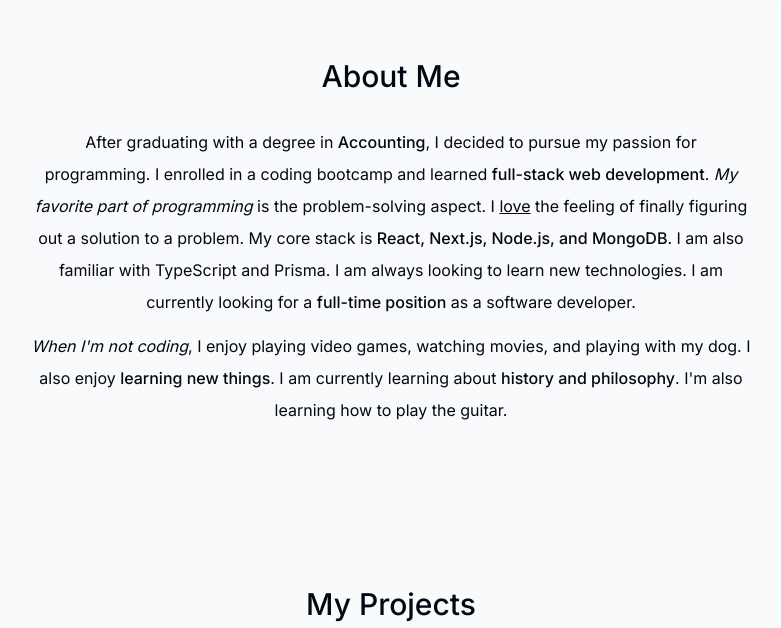
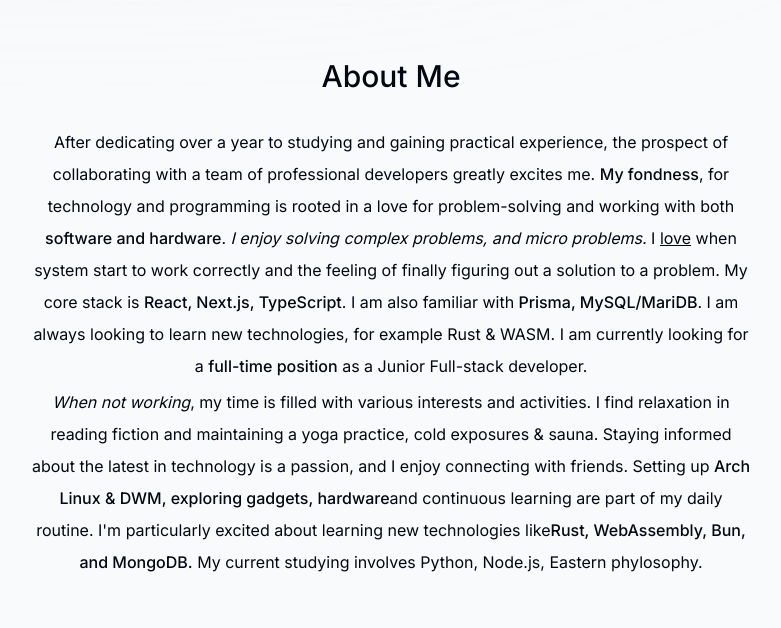
Before and after one commit to IharBahamaz/portfolio-project, a Next.js app: page / in a window 1280 px wide. Shown: the part 820-1448 px from the top of the page, without its empty margins (249-1030 px from the left). Built offline with nearby package versions, Linux system fonts and the light colour scheme; no server answers.

Commit message:
Redacting about section

```diff
--- a/components/About.tsx
+++ b/components/About.tsx
@@ -10,37 +10,49 @@
   return (
     <motion.section
       ref={ref}
-      className="mb-28 max-w-[45rem] text-center leading-8 sm:mb-40 scroll-mt-28"
+      className='mb-28 max-w-[45rem] text-center leading-8 sm:mb-40 scroll-mt-28'
       initial={{ opacity: 0, y: 100 }}
       animate={{ opacity: 1, y: 0 }}
       transition={{ delay: 0.175 }}
-      id="about"
+      id='about'
     >
       <SectionHeading>About me</SectionHeading>
-      <p className="mb-3">
-        After graduating with a degree in{' '}
-        <span className="font-medium">Accounting</span>, I decided to pursue my
-        passion for programming. I enrolled in a coding bootcamp and learned{' '}
-        <span className="font-medium">full-stack web development</span>.{' '}
-        <span className="italic">My favorite part of programming</span> is the
-        problem-solving aspect. I <span className="underline">love</span> the
-        feeling of finally figuring out a solution to a problem. My core stack
-        is{' '}
-        <span className="font-medium">
-          React, Next.js, Node.js, and MongoDB
-        </span>
-        . I am also familiar with TypeScript and Prisma. I am always looking to
-        learn new technologies. I am currently looking for a{' '}
-        <span className="font-medium">full-time position</span> as a software
-        developer.
+      <p className='mb-1'>
+        After dedicating over a year to studying and gaining practical
+        experience, the prospect of collaborating with a team of professional
+        developers greatly excites me.{' '}
+        <span className='font-medium'>My fondness</span>, for technology and
+        programming is rooted in a love for problem-solving and working with
+        both <span className='font-medium'>software and hardware</span>.{' '}
+        <span className='italic'>
+          I enjoy solving complex problems, and micro problems.
+        </span>{' '}
+        I <span className='underline'>love</span> when system start to work
+        correctly and the feeling of finally figuring out a solution to a
+        problem. My core stack is{' '}
+        <span className='font-medium'>React, Next.js, TypeScript</span>. I am
+        also familiar with
+        <span className='font-medium'> Prisma, MySQL/MariDB</span>. I am always
+        looking to learn new technologies, for example Rust & WASM. I am
+        currently looking for a{' '}
+        <span className='font-medium'>full-time position</span> as a Junior
+        Full-stack developer.
       </p>
       <p>
-        <span className="italic">When I&apos;m not coding</span>, I enjoy
-        playing video games, watching movies, and playing with my dog. I also
-        enjoy <span className="font-medium">learning new things</span>. I am
-        currently learning about{' '}
-        <span className="font-medium">history and philosophy</span>. I&apos;m
-        also learning how to play the guitar.
+        <span className='italic'>When not working</span>, my time is filled with
+        various interests and activities. I find relaxation in reading fiction
+        and maintaining a yoga practice, cold exposures & sauna. Staying
+        informed about the latest in technology is a passion, and I enjoy
+        connecting with friends. Setting up{' '}
+        <span className='font-medium'>
+          Arch Linux & DWM, exploring gadgets, hardware
+        </span>
+        and continuous learning are part of my daily routine. I&apos;m
+        particularly excited about learning new technologies like
+        <span className='font-medium'>
+          Rust, WebAssembly, Bun, and MongoDB.
+        </span>{' '}
+        My current studying involves Python, Node.js, Eastern phylosophy.
       </p>
     </motion.section>
   );
```
